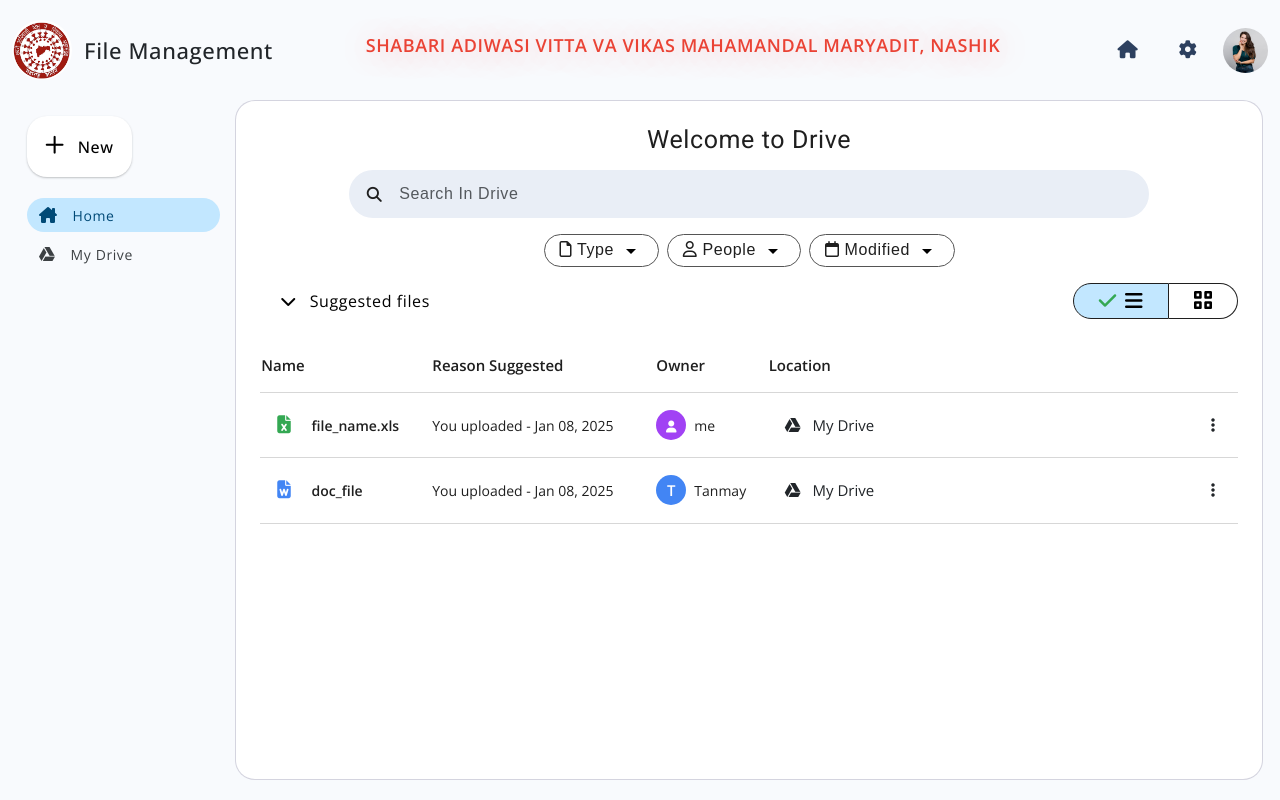
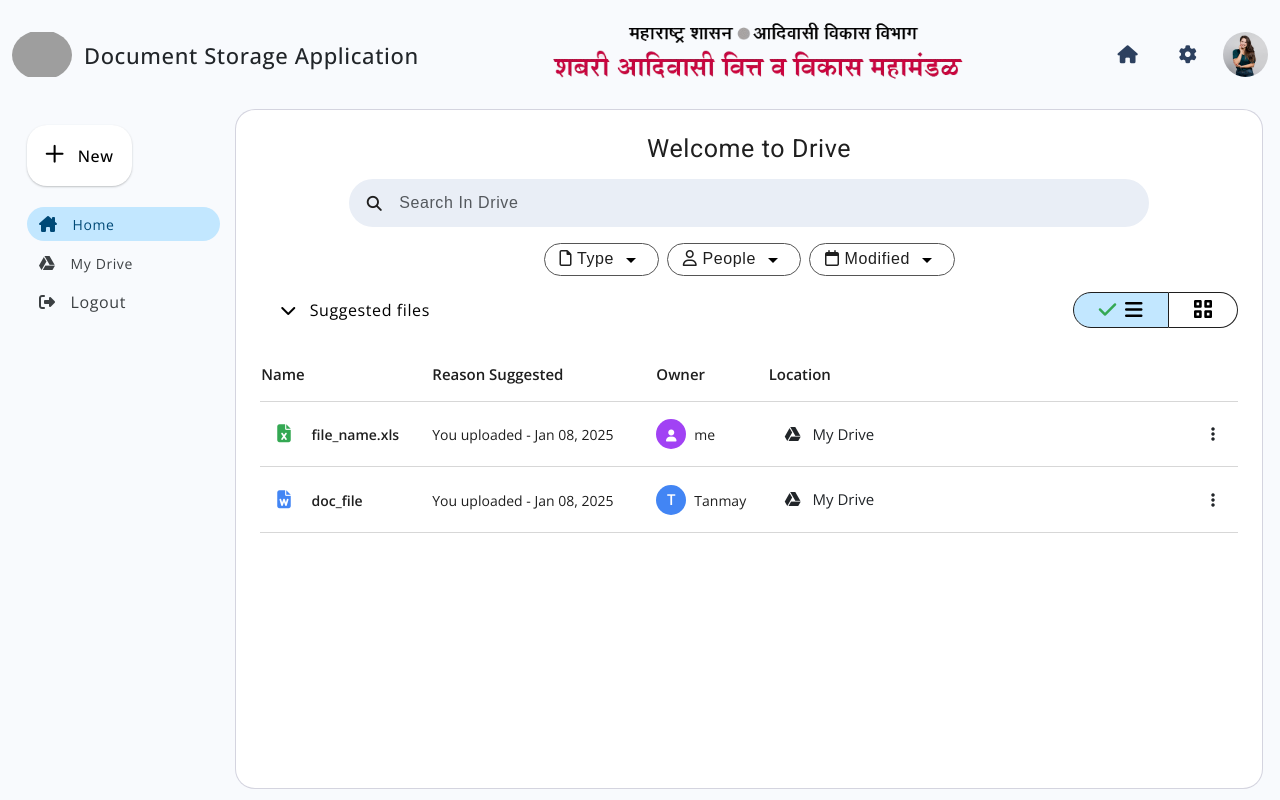
Before and after one commit to AkashRamgir/doc_management, a Django app: page /index/ in a window 1280 px wide. Run offline with Django 4.2, Linux system fonts and the light colour scheme; some libraries are stand-ins or nearby versions; grey boxes are pictures that could not be loaded.

Commit message:
Logo and Header

```diff
--- a/myproject/templates/user/header.html
+++ b/myproject/templates/user/header.html
@@ -5,13 +5,14 @@
 
       <!-- Logo Section -->
       <div class="d-flex align-items-center justify-content-center">
-        <img src="{% static 'assets/img/logos/Shabari-Logo.png' %}" class="logo" alt="Logo">
-        <h4 class="cmp-name mb-0 font-18 ms-2 text-dark">File Management</h4>
+        <img src="https://mahashabari.in/images/maha_gov_logo.png" class="logo" alt="Logo">
+        <h4 class="cmp-name mb-0 font-18 ms-2 text-dark">Document Storage Application</h4>
       </div>
       <!-- Logo Section -->
       <div class="d-flex align-items-center justify-content-center">
-        <h4 class="fw-600 font-18 theme-red text-uppercase" style=" text-shadow: 2px 2px 30px #f8a0a0;">Shabari Adiwasi
-          Vitta Va Vikas Mahamandal Maryadit, Nashik</h4>
+<!--        <h4 class="fw-600 font-18 theme-red text-uppercase" style=" text-shadow: 2px 2px 30px #f8a0a0;">Shabari Adiwasi-->
+<!--          Vitta Va Vikas Mahamandal Maryadit, Nashik</h4>-->
+        <img src="/static/new_assets/img/header.png" class="fw-600 font-18 theme-red text-uppercase" alt="Logo" style="text-shadow: 2px 2px 30px #f8a0a0; width:450px">
       </div>
 
       <!-- Navigation and Actions -->
--- a/myproject/templates/user/sidebar.html
+++ b/myproject/templates/user/sidebar.html
@@ -57,6 +57,23 @@
                 My Drive
             </div>
         </li>
-
+        {% if user.role == 'Admin' %}
+        <li class="side-link">
+            <div class="side-icon">
+                <i class="fa-solid fa-plus"></i>
+            </div>
+            <div class="side-text font-14">
+                Add User
+            </div>
+        </li>
+        {% endif %}
+        <li class="side-link">
+            <div class="side-icon">
+                <i class="fa-solid fa-right-from-bracket"></i>
+            </div>
+            <div class="side-text font-14">
+                <a href="/login">Logout</a>
+            </div>
+        </li>
     </ul>
 </div>
```
Also changed, not shown: myproject/static/new_assets/img/header.png (added).
